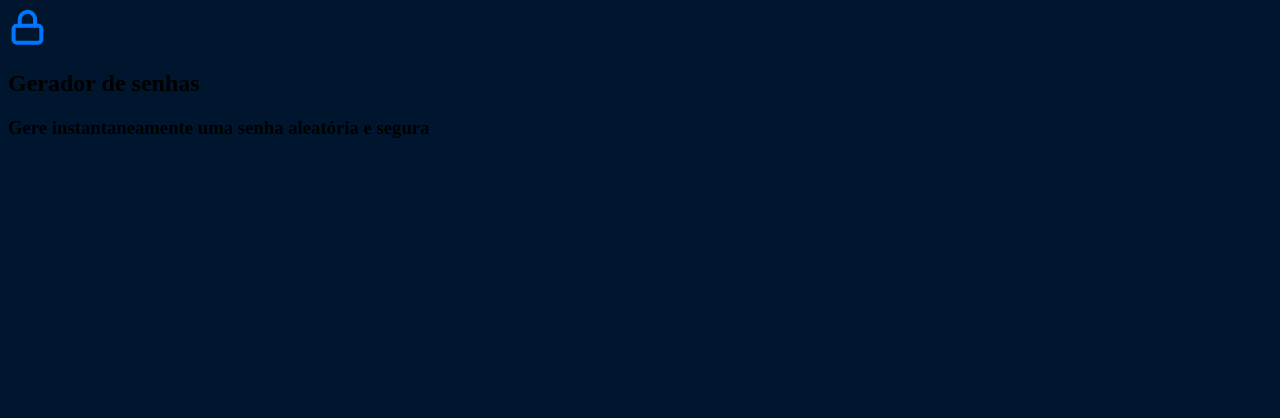
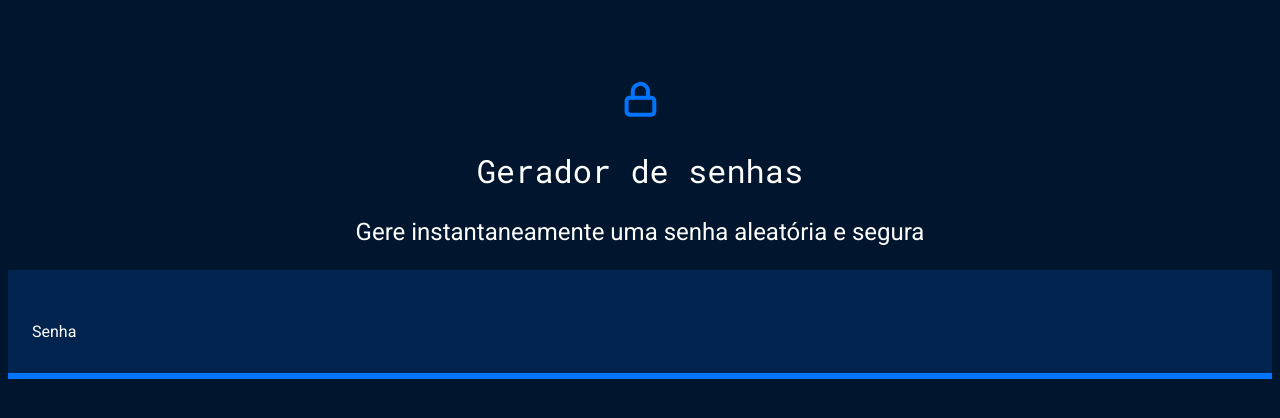
Before and after one commit to Cassia22/seguran-a-digital-cassia, a plain HTML site: page index.html in a window 1280 px wide. Drawn offline with Linux system fonts and the light colour scheme.

Commit message:
Add files via upload
03/05

```diff
--- a/index.html
+++ b/index.html
@@ -8,8 +8,18 @@
     <link rel="stylesheet" href="style.css">
 </head>
 <body>
-   <img src="unlock.svg" alt="cadeado fechado">
-   <h2 class="titulo-principal">Gerador de senhas</h2>
-   <h3 class="titulo-secundario">Gere instantaneamente uma senha aleatória e segura</h3>
+    <div class="conteudo-titulo">
+        <img src="unlock.svg" alt="cadeado fechado">
+        <h2 class="titulo-principal">Gerador de senhas</h2>
+        <h3 class="titulo-secundario">Gere instantaneamente uma senha aleatória e segura</h3>
+    </div>
+
+    <div class="conteudo-senha">
+        <label for="senha">Senha</label>
+        <input name="senha" type="text" id="campo-senha"/>
+
+    </div>
+
+
 </body>
 </html>
--- a/style.css
+++ b/style.css
@@ -1,12 +1,50 @@
+@import url('https://fonts.googleapis.com/css2?family=Roboto&family=Roboto+Mono&display=swap');
+
 :root{
---branco: white;
---cor-de-fundo: #00162E;
---fundo-senha: #00244D;
---fundo-texto: #001E40;
---borda: #0075FF;
+    --branco: white;
+    --cor-de-fundo: #00162E;
+    --fundo-senha: #00244D;
+    --fundo-texto: #001E40;
+    --borda: #0075FF;
+    --roboto: 'Roboto', sans-serif;
+    --roboto-mono: 'Roboto Mono', monospace;
+}
+
+*{
+    font-weight: 400;
 }
 
 body{
-    color: var (--branco);
+    color: var(--branco);
     background-color: var(--cor-de-fundo);
+    font-family: var(--roboto);
 }
+
+.titulo-principal{
+    font-family: var(--roboto-mono);
+    font-size: 32px;
+}
+
+.titulo-secundario{
+    font-size: 24px;
+
+}
+
+.conteudo-titulo{
+    text-align: center;
+    margin-top: 80px;
+}
+
+.conteudo-senha{
+    background: var(--fundo-senha);
+    padding: 24px;
+    border-bottom: 6px solid var(--borda);
+}
+
+#campo-senha{
+    background-color: var(--fundo-senha);
+    border: none;
+    color: var(--branco);
+    font-family: var(--roboto-mono);
+    font-size: 40px;
+}
```
